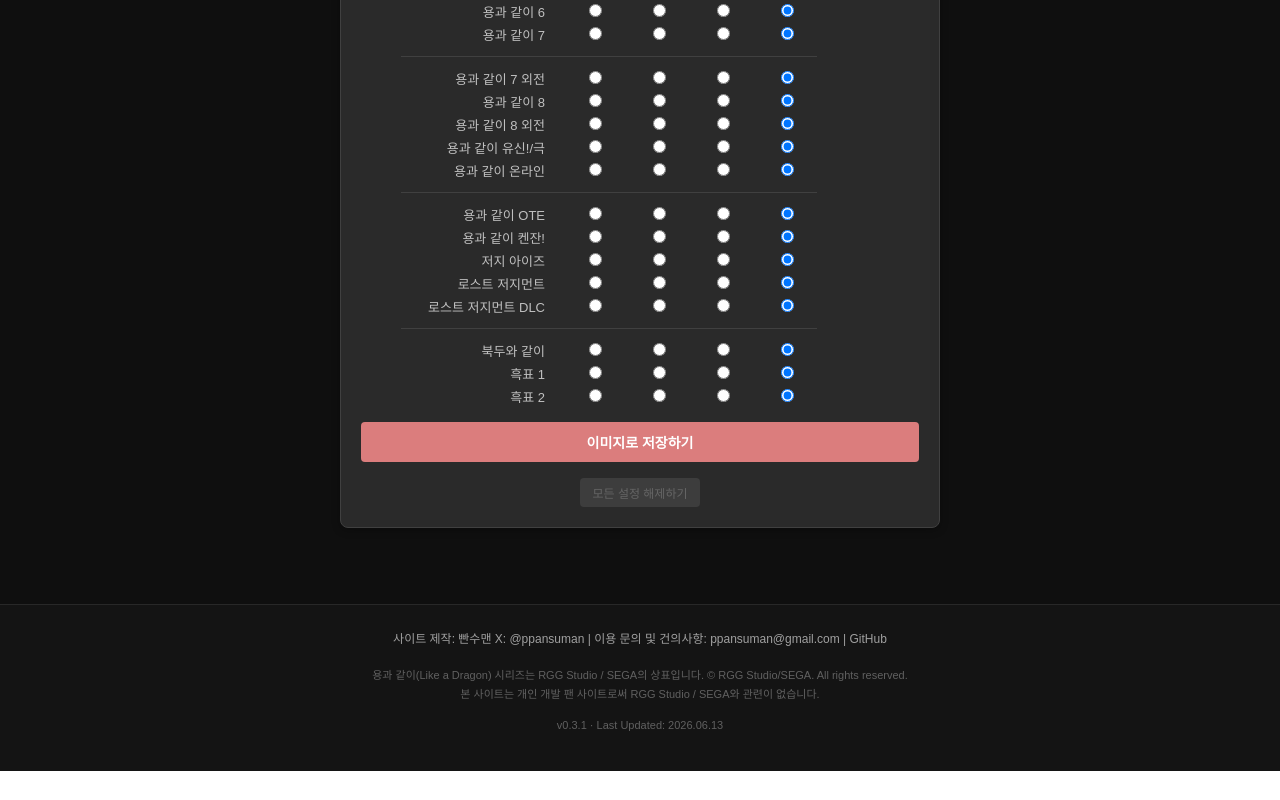
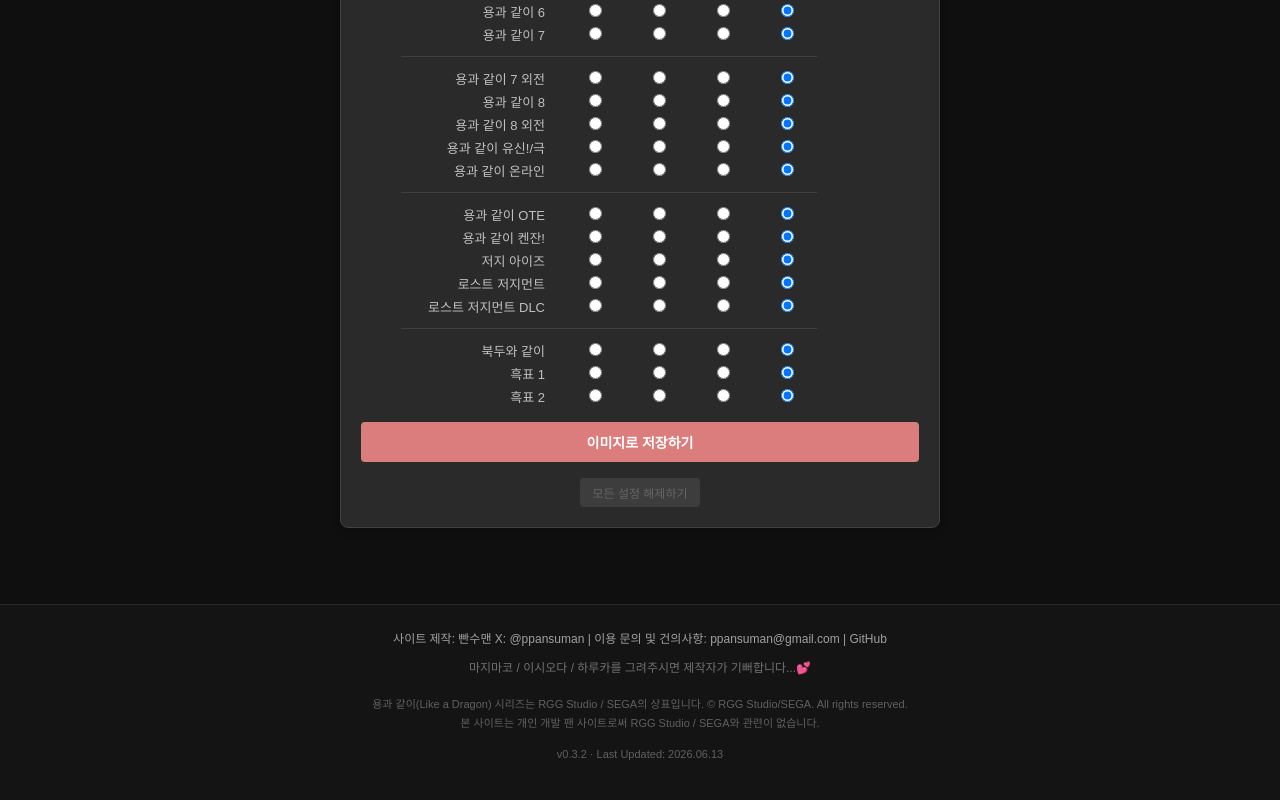
Before and after one commit to ppansuman/rgg_friend, a Next.js app: page / in a window 1280 px wide. Shown: the part 2440-3240 px from the top of the page. Before the commit the page ends 3211 px from the top, so only its background shows below. Built offline with nearby package versions, Linux system fonts and the light colour scheme; a web font is replaced by a local one.

Commit message:
UI 개선, 하단 정보 추가

```diff
--- a/pages/index.js
+++ b/pages/index.js
@@ -939,6 +939,11 @@ function drawOptionRow(ctx, row, y) {
               GitHub
             </a>
           </div>
+
+          <div style={{ marginBottom: '12px', fontSize: '12px', color: '#707070' }}>
+            마지마코 / 이시오다 / 하루카를 그려주시면 제작자가 기뻐합니다...💕
+          </div>
+
           <div style={{ paddingTop: '12px', fontSize: '11px', color: '#606060', lineHeight: '1.0' }}>
             <div style={{ marginBottom: '8px' }}>
               용과 같이(Like a Dragon) 시리즈는 RGG Studio / SEGA의 상표입니다. © RGG Studio/SEGA. All rights reserved.
@@ -947,7 +952,7 @@ function drawOptionRow(ctx, row, y) {
               본 사이트는 개인 개발 팬 사이트로써 RGG Studio / SEGA와 관련이 없습니다.
             </div>
             <div style={{ paddingTop: '12px' }}>
-              v0.3.1 · Last Updated: 2026.06.13</div>
+              v0.3.2 · Last Updated: 2026.06.13</div>
           </div>
         </div>
       </div>
```
